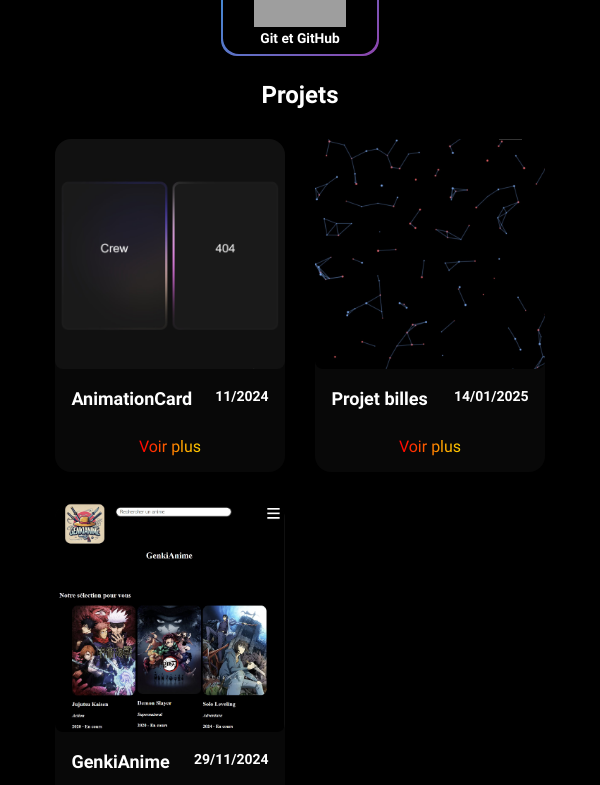
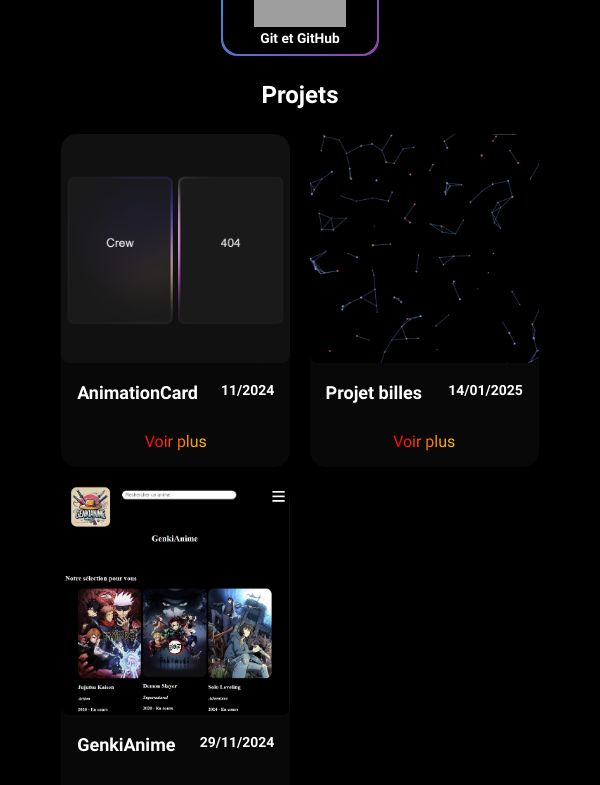
Before and after one commit to ryandecian/portfolio-ryan-decian, a React (Vite) app: page / in a window 600 px wide. Shown: the part 960-1745 px from the top of the page. Built offline with nearby package versions, Linux system fonts and the light colour scheme; grey boxes are pictures that could not be loaded.

Commit message:
Ajout d'une media query 570-600px

```diff
--- a/src/components/HomeMainRoot/HomeMainMobile/HomeMainMobile.css
+++ b/src/components/HomeMainRoot/HomeMainMobile/HomeMainMobile.css
@@ -189,6 +189,13 @@
         gap: 18.47px; /*gap de 18.47px*/
     }
 }
+@media (min-width: 570px) and (max-width: 600px) {
+    .MapProjetMobile {
+        grid-template-columns: repeat(auto-fit, 105px); /*Largeur d'une cellule grid = 105px*/
+        grid-auto-rows: 332.72px; /*Hauteur d'une cellule grid 332.72px*/
+        gap: 19.24px; /*gap de 19.24px*/
+    }
+}
 
 /*Logique du bouton (Voir plus de projets) */
 .ButtonHomeMainMobile {
```
